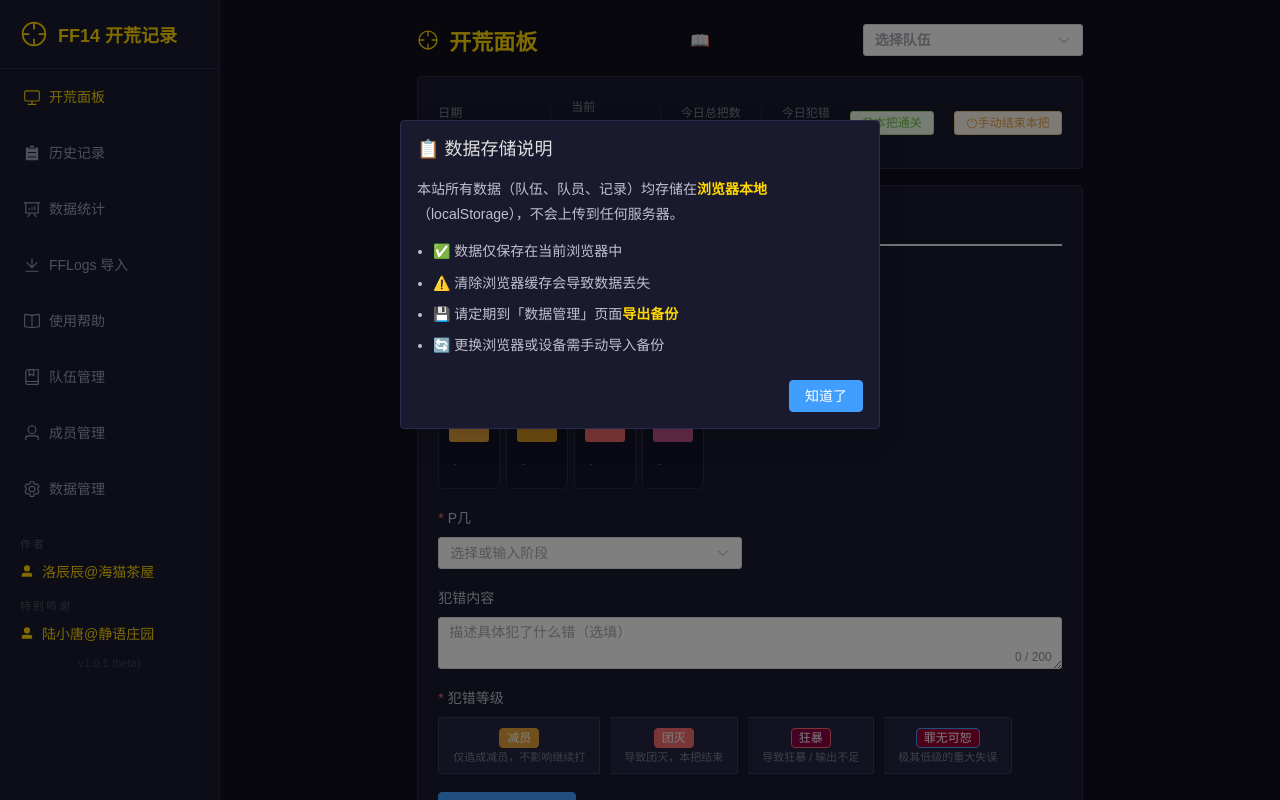
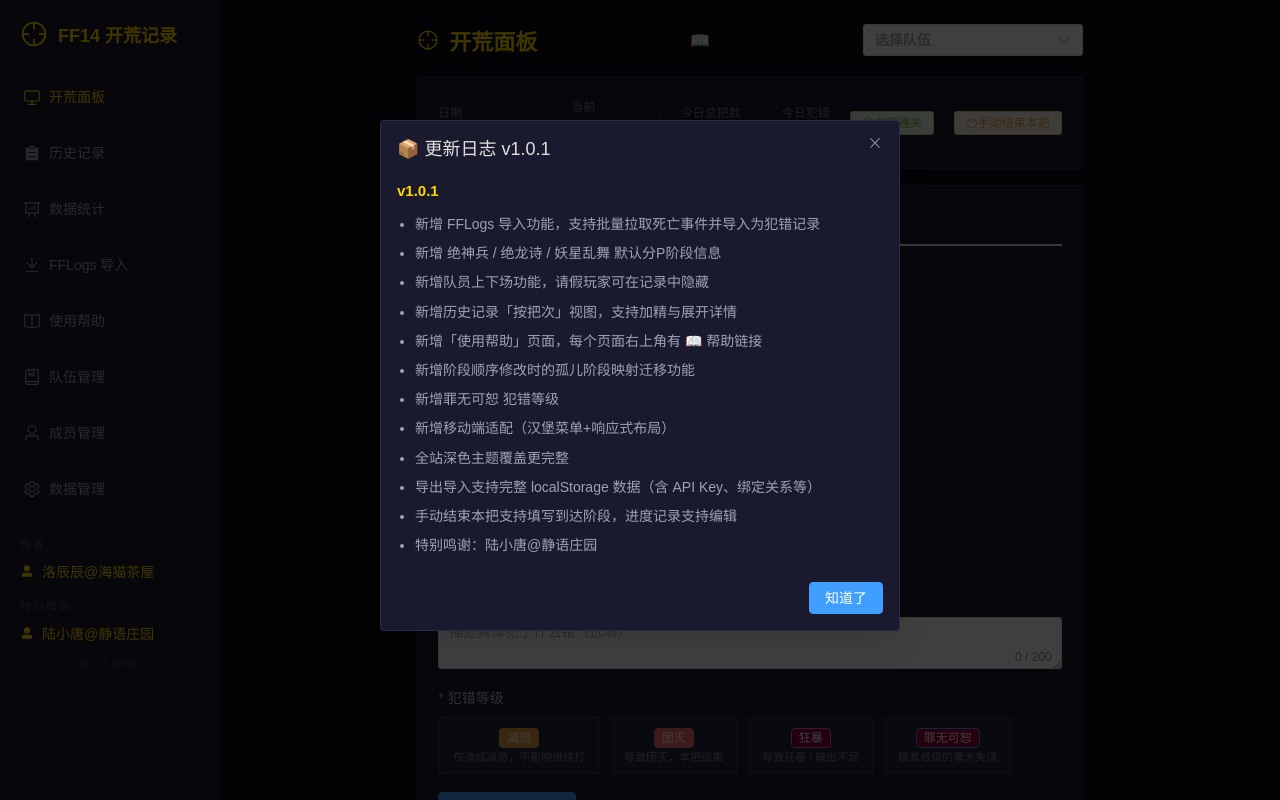
Before and after one commit to spqrwk/ff14-raid-tracker, a Vue app: page / in a window 1280 px wide. Shown: the top 800 px of the page. Built offline with nearby package versions, Linux system fonts and the light colour scheme.

Commit message:
新增版本更新日志弹窗功能

```diff
--- a/src/App.vue
+++ b/src/App.vue
@@ -91,6 +91,21 @@
         <el-button type="primary" @click="dismissWelcome">知道了</el-button>
       </template>
     </el-dialog>
+
+    <!-- 更新日志 -->
+    <el-dialog v-model="showChangelog" :title="'📦 更新日志 v' + CURRENT_VERSION" :width="isMobile ? '90%' : '520px'" :close-on-click-modal="false">
+      <div class="changelog-content">
+        <div v-for="(items, ver) in CHANGELOG" :key="ver">
+          <div class="changelog-ver">v{{ ver }}</div>
+          <ul class="changelog-list">
+            <li v-for="(item, i) in items" :key="i">{{ item }}</li>
+          </ul>
+        </div>
+      </div>
+      <template #footer>
+        <el-button type="primary" @click="dismissChangelog">知道了</el-button>
+      </template>
+    </el-dialog>
   </div>
 </template>
 
@@ -127,8 +142,36 @@
   showWelcome.value = false
   localStorage.setItem(WELCOME_KEY, '1')
 }
+
+// 更新日志
+const CURRENT_VERSION = '1.0.1'
+const CHANGELOG = {
+  '1.0.1': [
+    '新增 FFLogs 导入功能，支持批量拉取死亡事件并导入为犯错记录',
+    '新增 绝神兵 / 绝龙诗 / 妖星乱舞 默认分P阶段信息',
+    '新增队员上下场功能，请假玩家可在记录中隐藏',
+    '新增历史记录「按把次」视图，支持加精与展开详情',
+    '新增「使用帮助」页面，每个页面右上角有 📖 帮助链接',
+    '新增阶段顺序修改时的孤儿阶段映射迁移功能',
+    '新增罪无可恕 犯错等级',
+    '新增移动端适配（汉堡菜单+响应式布局）',
+    '全站深色主题覆盖更完整',
+    '导出导入支持完整 localStorage 数据（含 API Key、绑定关系等）',
+    '手动结束本把支持填写到达阶段，进度记录支持编辑',
+    '特别鸣谢：陆小唐@静语庄园'
+  ]
+}
+const LAST_VERSION_KEY = 'ff14_raid_last_seen_version'
+const showChangelog = ref(false)
+function dismissChangelog() {
+  showChangelog.value = false
+  localStorage.setItem(LAST_VERSION_KEY, CURRENT_VERSION)
+}
+
 onMounted(() => {
   if (!localStorage.getItem(WELCOME_KEY)) showWelcome.value = true
+  const lastVer = localStorage.getItem(LAST_VERSION_KEY)
+  if (lastVer !== CURRENT_VERSION) showChangelog.value = true
 })
 </script>
 
@@ -349,6 +392,11 @@
 .welcome-content li { margin-bottom: 6px; font-size: 14px; }
 .welcome-content strong { color: #ffd700; }
 
+.changelog-content { line-height: 1.8; color: #c0c0d0; }
+.changelog-ver { color: #ffd700; font-size: 15px; font-weight: 700; margin-bottom: 8px; }
+.changelog-list { padding-left: 18px; margin-bottom: 8px; }
+.changelog-list li { margin-bottom: 4px; font-size: 14px; color: #a0a0b8; }
+
 .global-footer strong { color: #ffd700; }
 
 /* ====== 移动端适配 ====== */
```
